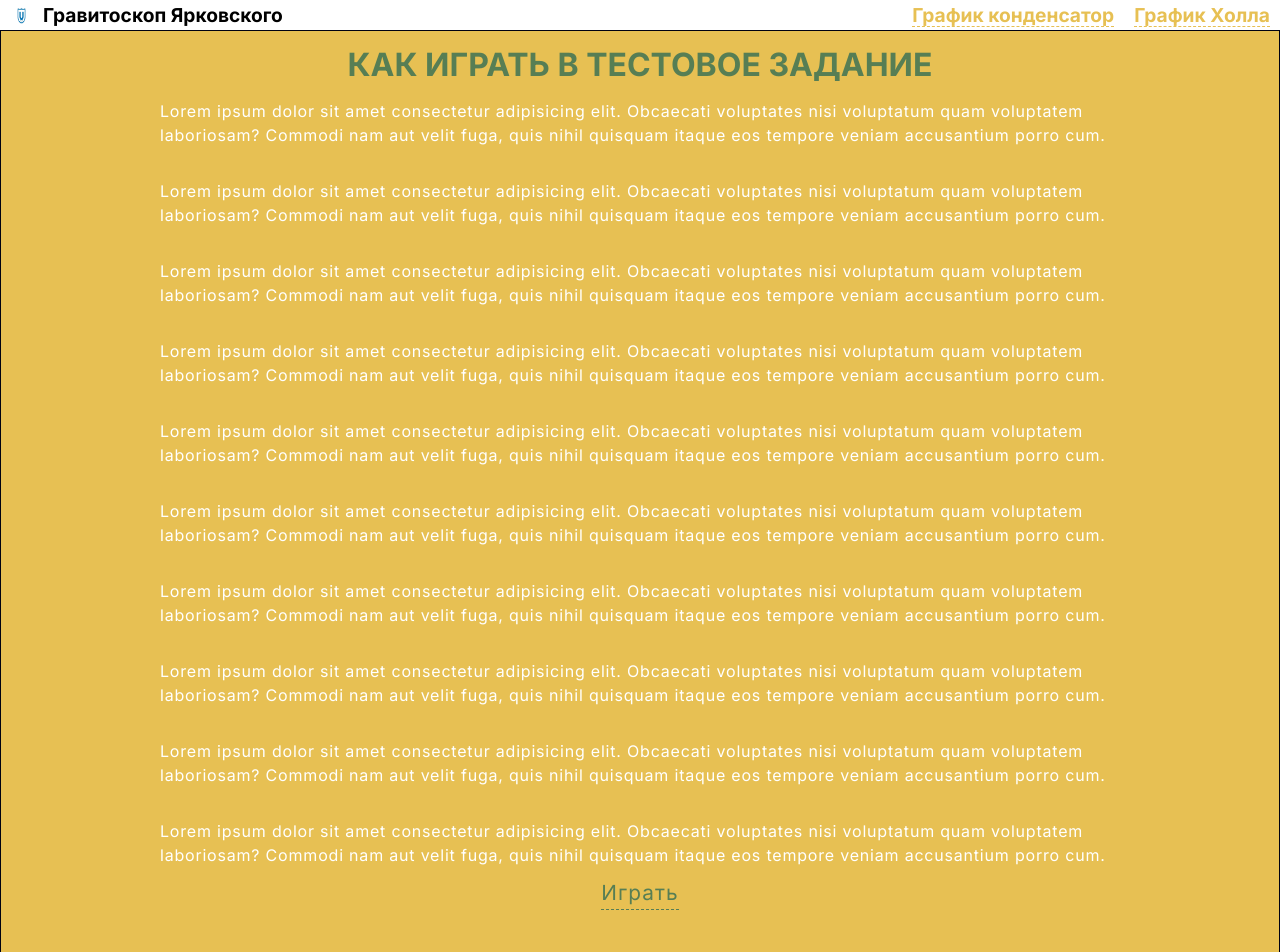
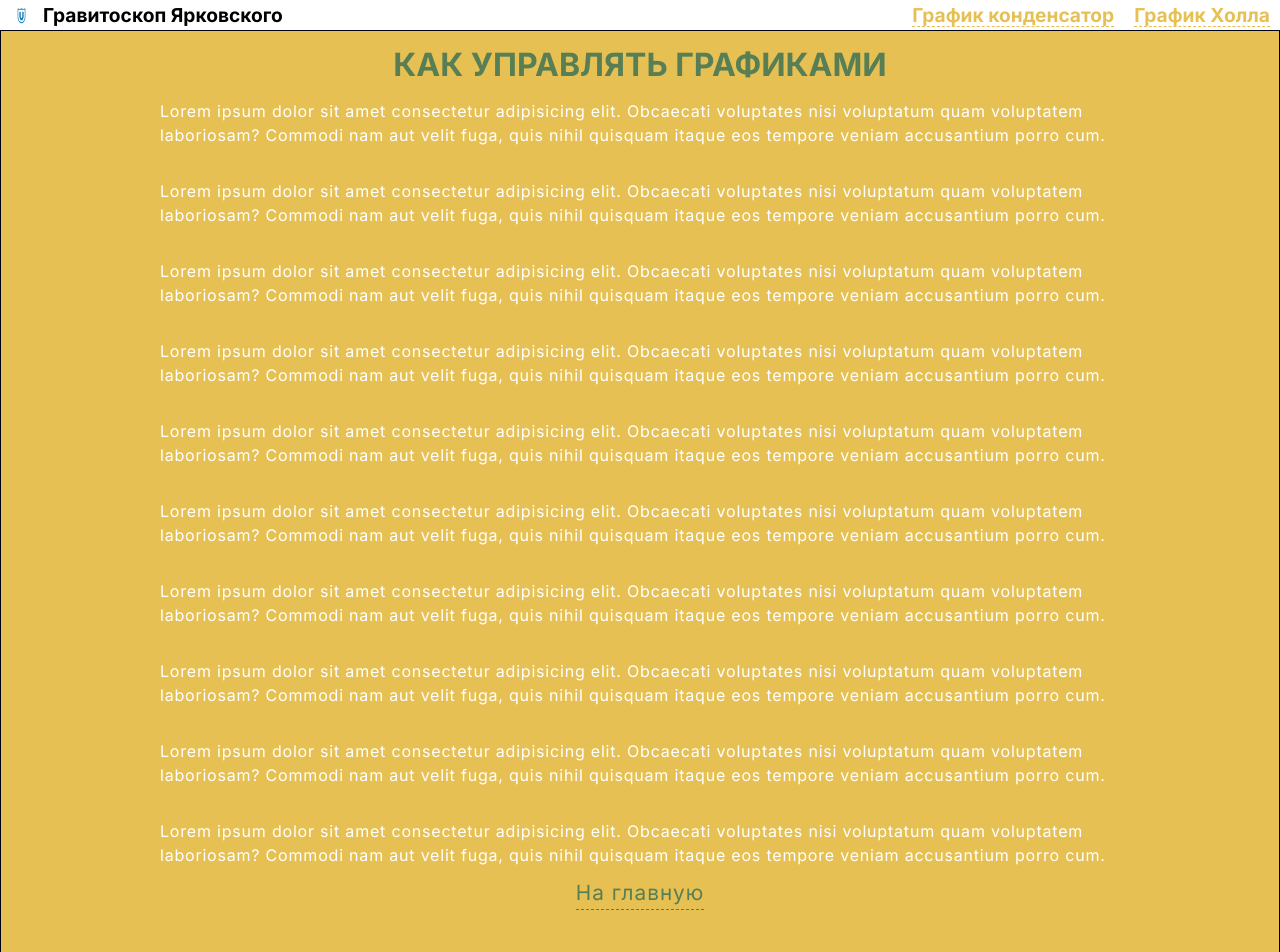
Before and after one commit to alfek553/gravitoskop, a Next.js app: page /rules in a window 1280 px wide. Shown: the top 952 px of the page. Built offline with nearby package versions, Linux system fonts and the light colour scheme.

Commit message:
измены правила

```diff
--- a/components/RulesWrapper/index.js
+++ b/components/RulesWrapper/index.js
@@ -9,7 +9,7 @@ const RulesWrapper = () => {
   return (
     <div className={styles.container}>
       <section className={styles.section}>
-        <h1 className={styles.title}>Как играть в тестовое задание</h1>
+        <h1 className={styles.title}>Как управлять графиками</h1>
         <div className={styles.textContainer}>
           <p className={styles.textContent}>    Lorem ipsum dolor sit amet consectetur adipisicing elit. Obcaecati voluptates
             nisi voluptatum quam voluptatem laboriosam? Commodi nam aut velit fuga, quis
@@ -60,7 +60,7 @@ const RulesWrapper = () => {
           href={"/"}
           className={styles.link}
         >
-          Играть
+          На главную
         </Link>
       </div>
     </div>
--- a/components/StopMeasurement/index.js
+++ b/components/StopMeasurement/index.js
@@ -49,7 +49,7 @@ const StopMeasurement = () => {
 
     // Пока статус не загружен, отображаем загрузку
     if (isWork === null) {
-        return <div>Загрузка...</div>;
+        return <div  className={styles.load}>Загрузка...</div>;
     }
 
     return (
```
Also changed, not shown: components/StopMeasurement/styles.module.scss (+10 -0 lines).
